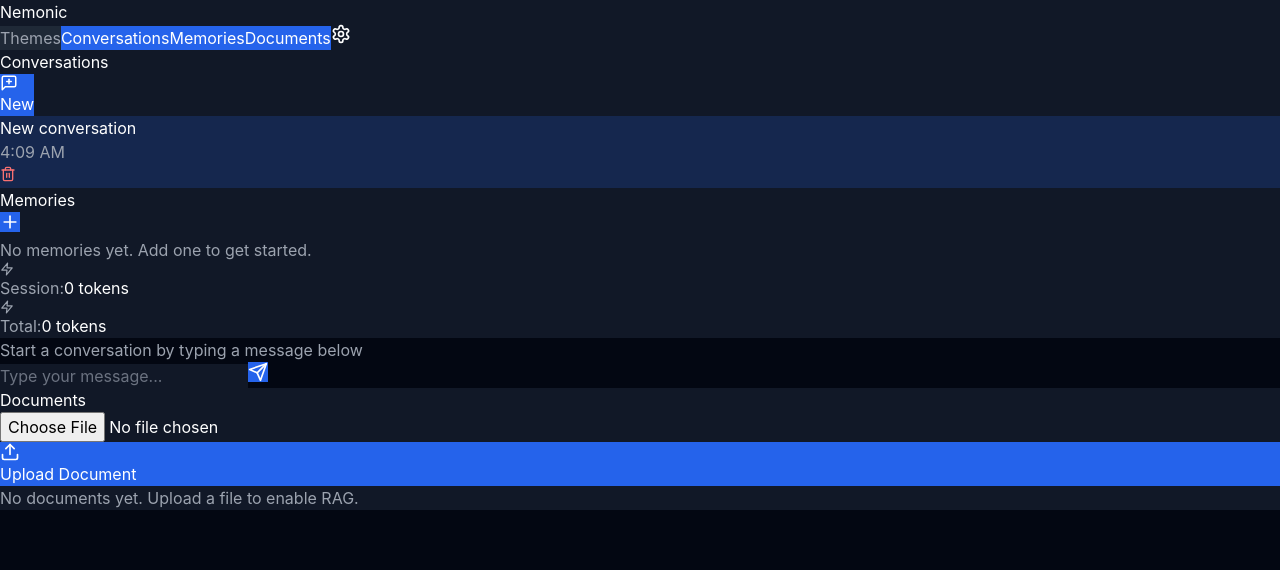
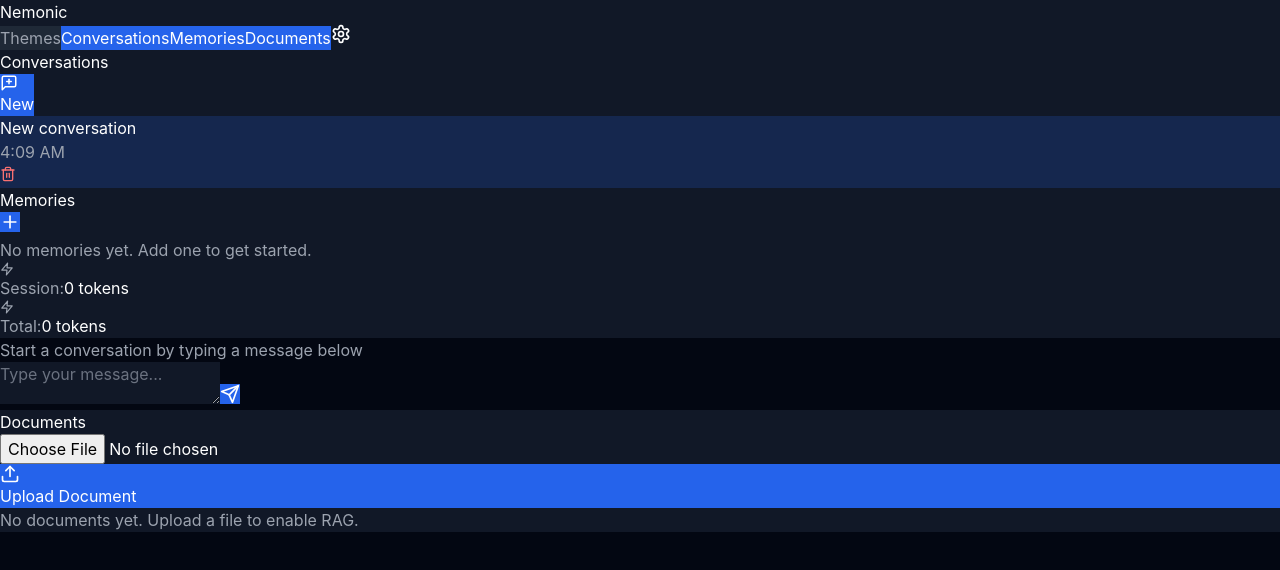
Before and after one commit to kenneththomas/nemonic, a React (Vite) app: page / in a window 1280 px wide. Shown: the top 570 px of the page. Built offline with nearby package versions, Linux system fonts and the light colour scheme.

Commit message:
1.7 expand chatbar

```diff
--- a/src/components/Chat.tsx
+++ b/src/components/Chat.tsx
@@ -30,10 +30,20 @@ export default function Chat({
   const [openMenuId, setOpenMenuId] = useState<string | null>(null);
   const messagesEndRef = useRef<HTMLDivElement>(null);
   const menuRef = useRef<HTMLDivElement>(null);
+  const inputRef = useRef<HTMLTextAreaElement>(null);
 
   useEffect(() => {
     messagesEndRef.current?.scrollIntoView({ behavior: 'smooth' });
   }, [messages]);
+
+  // Auto-resize textarea as user types
+  useEffect(() => {
+    const el = inputRef.current;
+    if (!el) return;
+    el.style.height = 'auto';
+    const h = Math.max(42, Math.min(el.scrollHeight, 200));
+    el.style.height = `${h}px`;
+  }, [input]);
 
   // Calculate cost helper function
   const calculateCost = useCallback((promptTokens: number, completionTokens: number, pricing?: { prompt: number; completion: number }) => {
@@ -385,14 +395,20 @@ export default function Chat({
         <div ref={messagesEndRef} />
       </div>
       <div className="border-t p-4" style={{ borderColor: 'var(--theme-border)' }}>
-        <div className="flex gap-2">
-          <input
-            type="text"
+        <div className="flex gap-2 items-end">
+          <textarea
+            ref={inputRef}
             value={input}
             onChange={(e) => setInput(e.target.value)}
-            onKeyPress={(e) => e.key === 'Enter' && !e.shiftKey && handleSend()}
+            onKeyDown={(e) => {
+              if (e.key === 'Enter' && !e.shiftKey) {
+                e.preventDefault();
+                handleSend();
+              }
+            }}
             placeholder="Type your message..."
-            className="flex-1 rounded-lg px-4 py-2 focus:outline-none focus:border-2 focus:border-[var(--theme-accent)] border"
+            rows={1}
+            className="flex-1 rounded-lg px-4 py-2 focus:outline-none focus:border-2 focus:border-[var(--theme-accent)] border resize-none min-h-[42px] max-h-[200px] overflow-y-auto"
             style={{
               backgroundColor: 'var(--theme-input-bg)',
               borderColor: 'var(--theme-border)',
```
